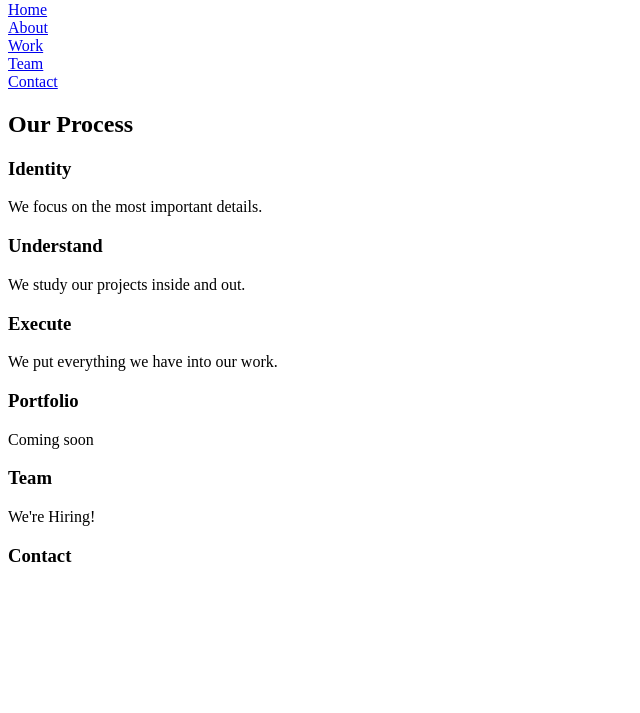
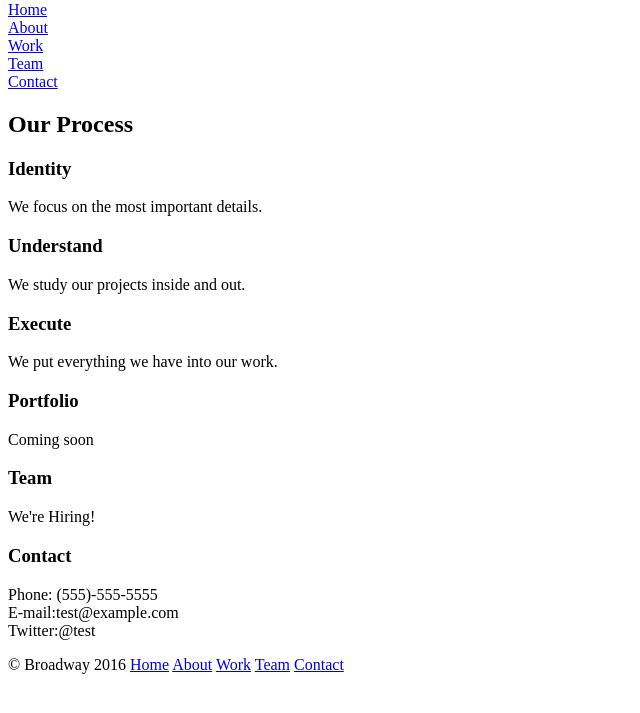
Before and after one commit to ScottDickson/broadway, a plain HTML site: page index.html in a window 1280 px wide. Shown: the part 79-792 px from the top of the page, without its empty margins (0-640 px from the left). Drawn offline with Linux system fonts and the light colour scheme.

Commit message:
more code

```diff
--- a/index.html
+++ b/index.html
@@ -29,8 +29,16 @@
     <h3 id="team">Team</h3>
     <p>We're Hiring!</p>
     <h3 id="contact">Contact</h3>
+    <p>Phone: (555)-555-5555<br />
+      E-mail:test@example.com<br />
+      Twitter:@test</p>
+  </body>
+  <footer>&copy; Broadway 2016
+    <a href="index.html">Home</a>
+    <a href="#about">About</a>
+    <a href="#work">Work</a>
+    <a href="#team">Team</a>
+    <a href="#contact">Contact</a>
+  </footer>
 
-
-
-  </body>
 </html>
```
